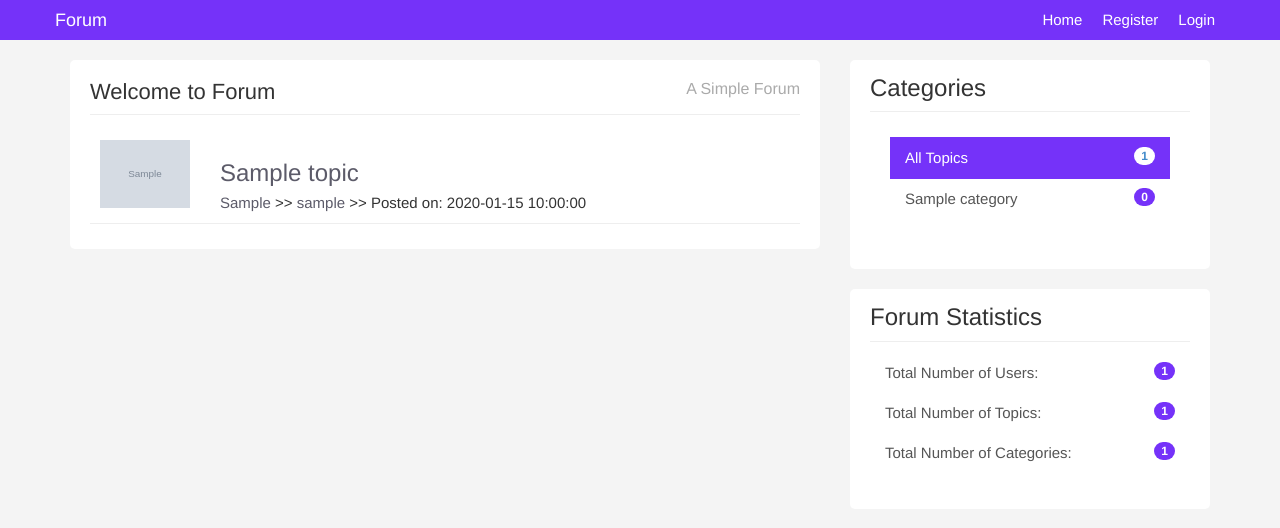
After one commit to seekerJosephh/ForumAdminPanel, a PHP site: the page made by categories/show.php in a window 1280 px wide. The commit adds this page. Shown: the top 528 px of the page. Run offline with PHP 8.4, Linux system fonts and the light colour scheme; tables that the repository leaves empty or names only in its code hold one stand-in row (values such as "Sample post"); grey boxes marked "Sample" are stand-in pictures; some libraries are stand-ins or nearby versions.

Commit message:
finished 7.5

```diff
--- /dev/null
+++ b/categories/show.php
@@ -0,0 +1,57 @@
+<?php require "../includes/header.php"; ?>
+<?php require "../config/config.php"; ?>
+
+<?php
+
+  if(isset($_GET['name'])) {
+
+    $name = $_GET['name'];
+
+    $topics = $conn->query("SELECT * FROM Topics WHERE category = '$name' ");
+
+
+    $topics->execute();
+
+    $allTopics = $topics->fetchAll(PDO::FETCH_OBJ);
+  } else {
+		header("location: ".APPURL."/404.php");
+	}
+
+
+
+?>
+    <div class="container">
+		<div class="row">
+			<div class="col-md-8">
+				<div class="main-col">
+					<div class="block">
+						<h1 class="pull-left">Welcome to Forum</h1>
+						<h4 class="pull-right">A Simple Forum</h4>
+						<div class="clearfix"></div>
+						<hr>
+						<ul id="topics">
+							<?php foreach($allTopics as $topics) : ?>
+								<li class="topic">
+									<div class="row">
+									<div class="col-md-2">
+										<img class="avatar pull-left" src="../img/<?php echo $topics->user_image;?>" />
+									</div>
+									<div class="col-md-10">
+										<div class="topic-content pull-right">
+											<h3><a href="../topics/topic.php?id=<?php echo $topics->id; ?>"><?php echo $topics->title;?></a></h3>
+											<div class="topic-info">
+												<a href="<?php echo APPURL; ?>/categories/show.php?name=<?php echo $topics->category; ?>"><?php echo $topics->category;?></a> >> <a href="profile.html"><?php echo $topics->user_name;?></a> >> Posted on: <?php echo $topics->created_at;?>
+
+											</div>
+										</div>
+									</div>
+								</div>
+							</li>
+							<?php endforeach; ?>
+						</ul>
+					</div>
+				</div>
+			</div>
+
+
+<?php require "../includes/footer.php"; ?>
--- a/includes/footer.php
+++ b/includes/footer.php
@@ -1,3 +1,42 @@
+
+<?php
+
+		$topics = $conn->query("SELECT COUNT(*) AS all_topics FROM Topics");
+		$topics->execute();
+		$allTopics = $topics->fetch(PDO::FETCH_OBJ);
+
+		// number of posts inside every categories
+
+		$categories = $conn->query("SELECT categories.id AS id, categories.name AS name,
+    COUNT(Topics.category) AS count_category
+    FROM categories
+    LEFT JOIN Topics ON categories.name = Topics.category
+    GROUP BY(Topics.category )");
+
+		$categories->execute();
+
+		$allCategories = $categories->fetchAll(PDO::FETCH_OBJ);
+
+		// Forum Statistics
+
+		// users count
+		$users = $conn->query("SELECT COUNT(*) AS count_users FROM users");
+		$users->execute();
+		$allUsers = $users->fetch(PDO::FETCH_OBJ);
+
+		// users topics
+		$topics = $conn->query("SELECT COUNT(*) AS count_topics FROM Topics");
+		$topics->execute();
+		$allTopics_count = $topics->fetch(PDO::FETCH_OBJ);
+
+		// users categories
+		$categories_count = $conn->query("SELECT COUNT(*) AS categories_count FROM categories");
+		$categories_count->execute();
+		$allCategories_count = $categories_count->fetch(PDO::FETCH_OBJ);
+
+?>
+
+
 <div class="col-md-4">
 				<div class="sidebar">
 
@@ -5,21 +44,21 @@
 					<div class="block">
 					<h3>Categories</h3>
 					<div class="list-group block ">
-						<a href="#" class="list-group-item active">All Topics <span class="badge pull-right">14</span></a>
-						<a href="#" class="list-group-item">Design<span class="color badge pull-right">4</span></a>
-						<a href="#" class="list-group-item">Development<span class="color badge pull-right">9</span></a>
-						<a href="#" class="list-group-item">Business & Marketing <span class="color badge pull-right">12</span></a>
-						<a href="#" class="list-group-item">Search Engines<span class="color badge pull-right">7</span></a>
-						<a href="#" class="list-group-item">Cloud & Hosting <span class="color badge pull-right">3</span></a>
+						<a href="#" class="list-group-item active">All Topics <span class="badge pull-right"> <?php echo $allTopics->all_topics; ?></span></a>
+
+						<?php foreach($allCategories as $category) : ?>
+						<a href="<?php echo APPURL; ?>/categories/show.php?name=<?php echo $category->name; ?>" class="list-group-item"><?php echo $category->name; ?><span class="color badge pull-right"><?php echo $category->count_category; ?></span></a>
+						<?php endforeach; ?>
+
 					</div>
 					</div>
 
 					<div class="block" style="margin-top: 20px;">
 						<h3 class="margin-top: 40px">Forum Statistics</h3>
 						<div class="list-group">
-							<a href="#" class="list-group-item">Total Number of Users:<span class="color badge pull-right">4</span></a>
-							<a href="#" class="list-group-item">Total Number of Topics:<span class="color badge pull-right">9</span></a>
-							<a href="#" class="list-group-item">Total Number of Categories: <span class="color badge pull-right">12</span></a>
+							<a href="#" class="list-group-item">Total Number of Users:<span class="color badge pull-right"><?php echo $allUsers->count_users; ?></span></a>
+							<a href="#" class="list-group-item">Total Number of Topics:<span class="color badge pull-right"><?php echo $allTopics_count->count_topics; ?></span></a>
+							<a href="#" class="list-group-item">Total Number of Categories: <span class="color badge pull-right"><?php echo $allCategories_count->categories_count; ?></span></a>
 
 						</div>
 				    </div>
--- a/topics/create.php
+++ b/topics/create.php
@@ -41,7 +41,6 @@
     }
 }
 
-
 ?>
 
     <div class="container">
--- a/topics/topic.php
+++ b/topics/topic.php
@@ -25,6 +25,8 @@
 
 		$allReplies = $reply->fetchAll(PDO::FETCH_OBJ);
 
+	} else {
+		header("location: ".APPURL."/404.php");
 	}
 
 	if (isset($_POST['submit'])) {
```
Also changed, not shown: 404.php (added, +13 -0 lines), index.php (+6 -6 lines).
